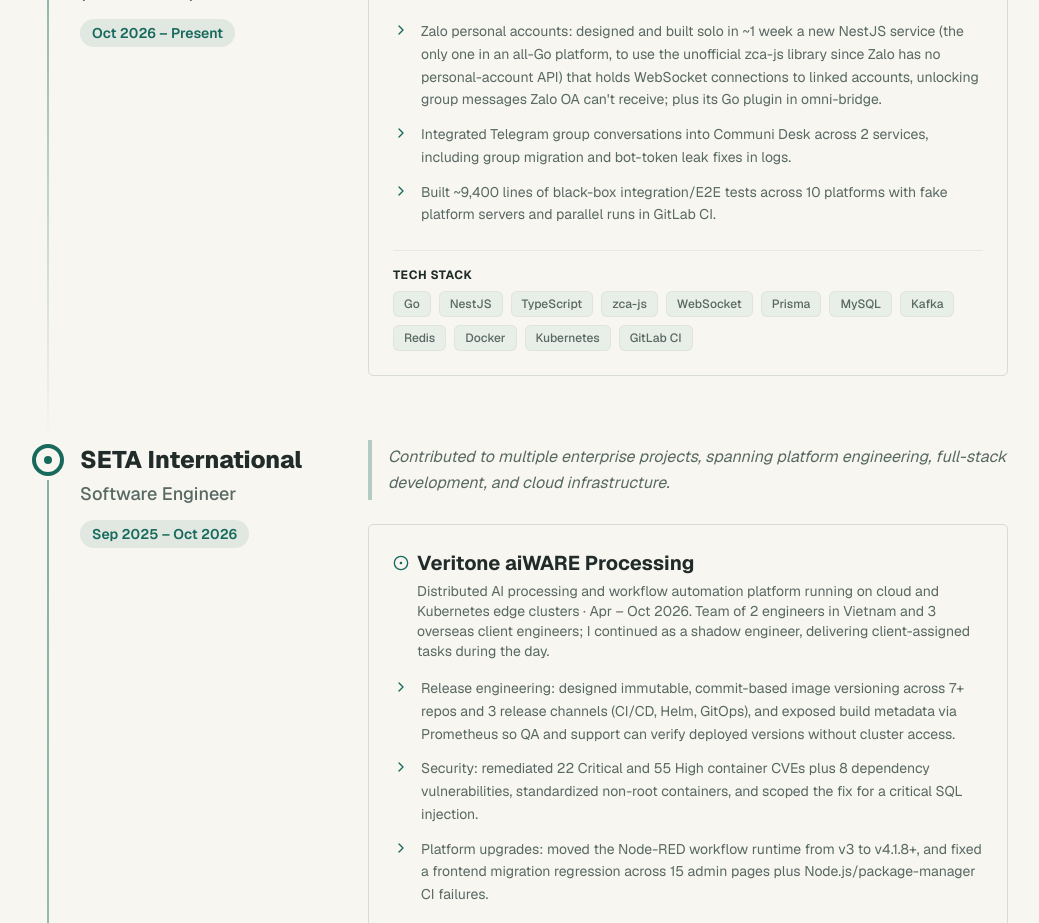
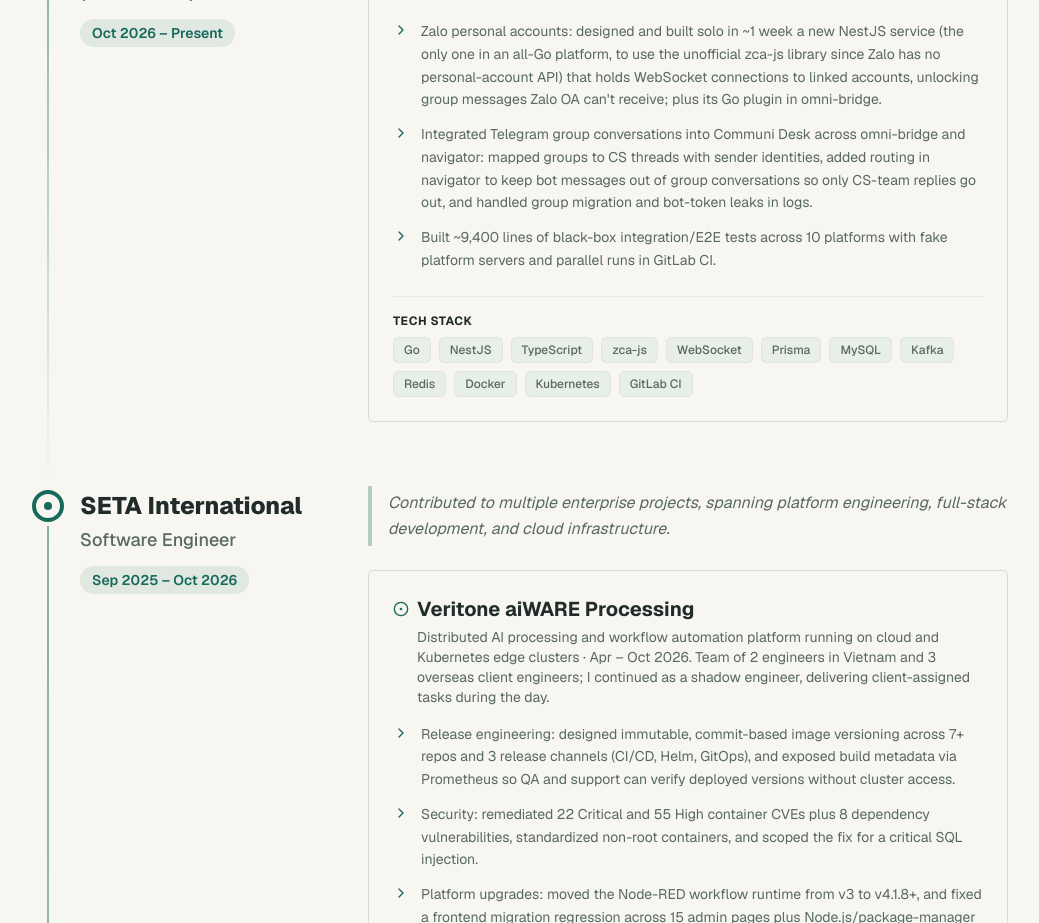
Before and after one commit to TruongHoang2004/portfolio, a Next.js app: page / in a window 1280 px wide. Shown: the part 3600-4523 px from the top of the page, without its empty margins (120-1159 px from the left). Built offline with nearby package versions, Linux system fonts and the light colour scheme.

Commit message:
content: detail Telegram group integration (omni-bridge + navigator routing)

```diff
--- a/data/experience.ts
+++ b/data/experience.ts
@@ -28,7 +28,7 @@ export const getExperiencesData = (locale: string): Experience[] => {
         {
           achievements: [
             isVi ? "Kết nối Zalo cá nhân: tự thiết kế và xây dựng trong ~1 tuần một service NestJS mới (duy nhất trong hệ Go, để dùng thư viện không chính thức zca-js vì Zalo không có API cho tài khoản cá nhân), giữ kết nối WebSocket tới các tài khoản để nhận được tin nhắn nhóm mà Zalo OA không có; kèm plugin Go trong omni-bridge." : "Zalo personal accounts: designed and built solo in ~1 week a new NestJS service (the only one in an all-Go platform, to use the unofficial zca-js library since Zalo has no personal-account API) that holds WebSocket connections to linked accounts, unlocking group messages Zalo OA can't receive; plus its Go plugin in omni-bridge.",
-            isVi ? "Tích hợp Telegram group vào Communi Desk qua 2 service, gồm xử lý migrate nhóm và chặn lộ bot token trong log." : "Integrated Telegram group conversations into Communi Desk across 2 services, including group migration and bot-token leak fixes in logs.",
+            isVi ? "Tích hợp Telegram group vào Communi Desk qua omni-bridge và navigator: map nhóm thành thread CSKH, hiển thị danh tính người gửi, định tuyến trong navigator để tách tin của bot khỏi tin của team CS (hội thoại nhóm không được có tin nhắn bot), xử lý migrate nhóm và chặn lộ bot token trong log." : "Integrated Telegram group conversations into Communi Desk across omni-bridge and navigator: mapped groups to CS threads with sender identities, added routing in navigator to keep bot messages out of group conversations so only CS-team replies go out, and handled group migration and bot-token leaks in logs.",
             isVi ? "Xây dựng ~9.400 dòng integration/E2E test black-box cho 10 nền tảng với fake platform server, chạy song song trên GitLab CI." : "Built ~9,400 lines of black-box integration/E2E tests across 10 platforms with fake platform servers and parallel runs in GitLab CI."
           ],
           technologies: "Go · NestJS · TypeScript · zca-js · WebSocket · Prisma · MySQL · Kafka · Redis · Docker · Kubernetes · GitLab CI",
```
